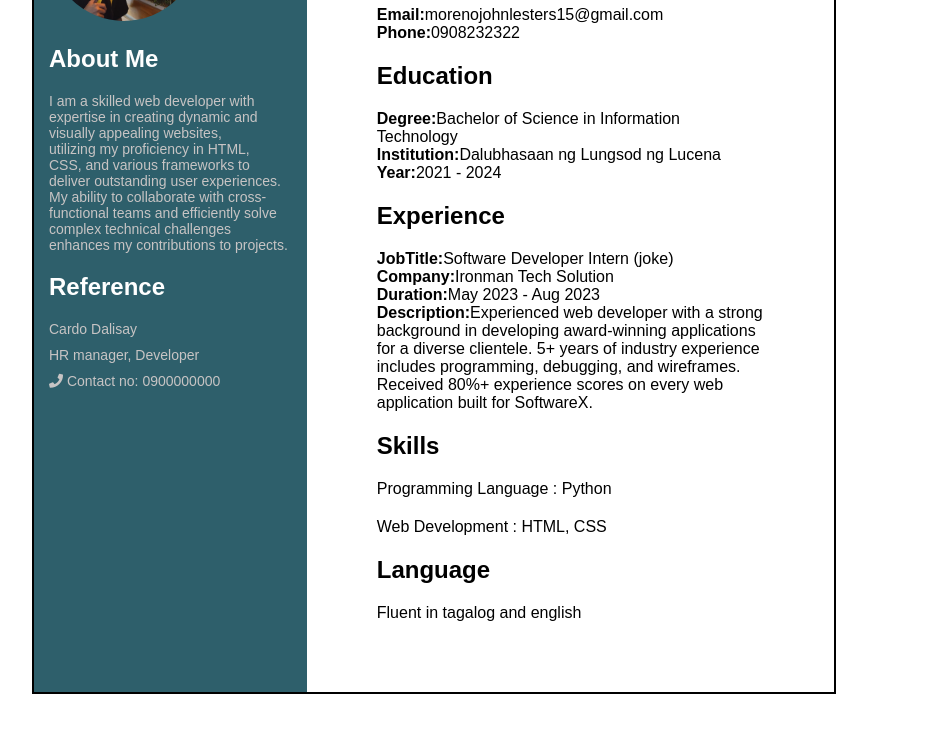
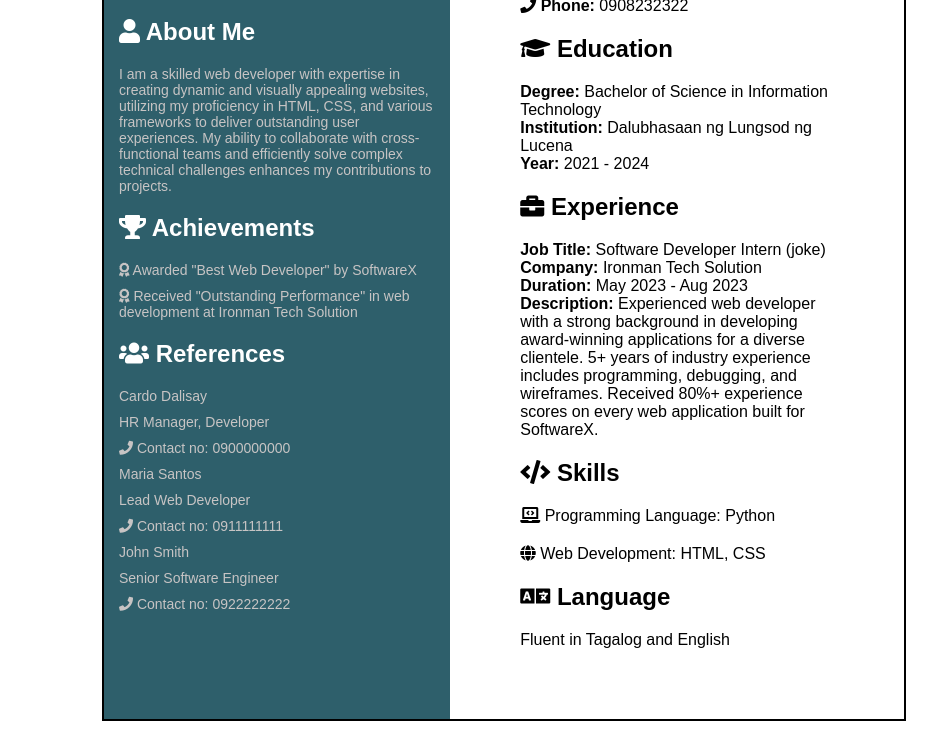
Before and after one commit to lesterrrss/Online-resume, a plain HTML site: page index.html in a window 1280 px wide. Shown: the part 206-960 px from the top of the page, without its empty margins (136-1073 px from the left). Drawn offline with Linux system fonts and the light colour scheme.

Commit message:
index.html

```diff
--- a/index.html
+++ b/index.html
@@ -11,39 +11,44 @@
 <body>
     <div class="resume-container">
         <div class="left-column">
-            <img src="pic.png" alt="John lester's Photo">
-            <h2>About Me</h2>
-            <p>I am a skilled web developer with <br> expertise in creating dynamic and <br>visually appealing websites,<br> utilizing my proficiency in HTML,<br> CSS, and various frameworks to deliver outstanding user experiences. My ability to collaborate with cross-functional teams and efficiently solve complex technical challenges enhances my contributions to projects.</p>
-            <h2>Reference</h2>
-            <p>Cardo Dalisay</p>
-            <p>HR manager, Developer</p>
+            <img src="pic.png" alt="John Lester's Photo" style="width: 150px; height: 150px; border-radius: 15%;">
+            <h2><i class="fas fa-user"></i> About Me</h2>
+            <p>I am a skilled web developer with expertise in creating dynamic and visually appealing websites, utilizing my proficiency in HTML, CSS, and various frameworks to deliver outstanding user experiences. My ability to collaborate with cross-functional teams and efficiently solve complex technical challenges enhances my contributions to projects.</p>
+            <h2><i class="fas fa-trophy"></i> Achievements</h2>
+            <p><i class="fas fa-award"></i> Awarded "Best Web Developer" by SoftwareX</p>
+            <p><i class="fas fa-award"></i> Received "Outstanding Performance" in web development at Ironman Tech Solution</p>
+            <h2><i class="fas fa-users"></i> References</h2>
+            <p><span class="reference-name">Cardo Dalisay</span></p>
+            <p class="important-info">HR Manager, Developer</p>
             <p><i class="fas fa-phone"></i> Contact no: 0900000000</p>
+            <p><span class="reference-name">Maria Santos</span></p>
+            <p class="important-info">Lead Web Developer</p>
+            <p><i class="fas fa-phone"></i> Contact no: 0911111111</p>
+            <p><span class="reference-name">John Smith</span></p>
+            <p class="important-info">Senior Software Engineer</p>
+            <p><i class="fas fa-phone"></i> Contact no: 0922222222</p>
         </div>
         <div class="right-column">
             <h1>John Lester Moreno</h1>
-            <p><strong>Email:</strong>morenojohnlesters15@gmail.com</p>
-            <p><strong>Phone:</strong>0908232322</p>
-            <h2>Education</h2>
-            <p><strong>Degree:</strong>Bachelor of Science in Information Technology</p>
-            <p><strong>Institution:</strong>Dalubhasaan ng Lungsod ng Lucena</p>
-            <p><strong>Year:</strong>2021 - 2024</p>
-            <h2>Experience</h2>
-            <p><strong>JobTitle:</strong>Software Developer Intern (joke)</p>
-            <p><strong>Company:</strong>Ironman Tech Solution</p>
-            <p><strong>Duration:</strong>May 2023 - Aug 2023</p>
-            <p><strong>Description:</strong>Experienced web developer with a strong background in developing award-winning applications for a diverse clientele. 5+ years of industry experience includes programming, debugging, and wireframes. Received 80%+ experience scores on every web application built for SoftwareX.</p>
-            <h2>Skills</h2>
+            <p><strong><i class="fas fa-envelope"></i> Email:</strong> morenojohnlesters15@gmail.com</p>
+            <p><strong><i class="fas fa-phone"></i> Phone:</strong> 0908232322</p>
+            <h2><i class="fas fa-graduation-cap"></i> Education</h2>
+            <p><strong>Degree:</strong> Bachelor of Science in Information Technology</p>
+            <p><strong>Institution:</strong> Dalubhasaan ng Lungsod ng Lucena</p>
+            <p><strong>Year:</strong> 2021 - 2024</p>
+            <h2><i class="fas fa-briefcase"></i> Experience</h2>
+            <p><strong>Job Title:</strong> Software Developer Intern (joke)</p>
+            <p><strong>Company:</strong> Ironman Tech Solution</p>
+            <p><strong>Duration:</strong> May 2023 - Aug 2023</p>
+            <p><strong>Description:</strong> Experienced web developer with a strong background in developing award-winning applications for a diverse clientele. 5+ years of industry experience includes programming, debugging, and wireframes. Received 80%+ experience scores on every web application built for SoftwareX.</p>
+            <h2><i class="fas fa-code"></i> Skills</h2>
             <ul>
-                <li>Programming Language : Python</li>
-                <li>Web Development : HTML, CSS</li>
+                <li><i class="fas fa-laptop-code"></i> Programming Language: Python</li>
+                <li><i class="fas fa-globe"></i> Web Development: HTML, CSS</li>
             </ul>
-            <h2>Language</h2>
-            <p>Fluent in tagalog and english</p>
+            <h2><i class="fas fa-language"></i> Language</h2>
+            <p>Fluent in Tagalog and English</p>
         </div>
     </div>
 </body>
-    <div class="right-column">
-
-    </div>
-
-    </html>
+</html>
```
